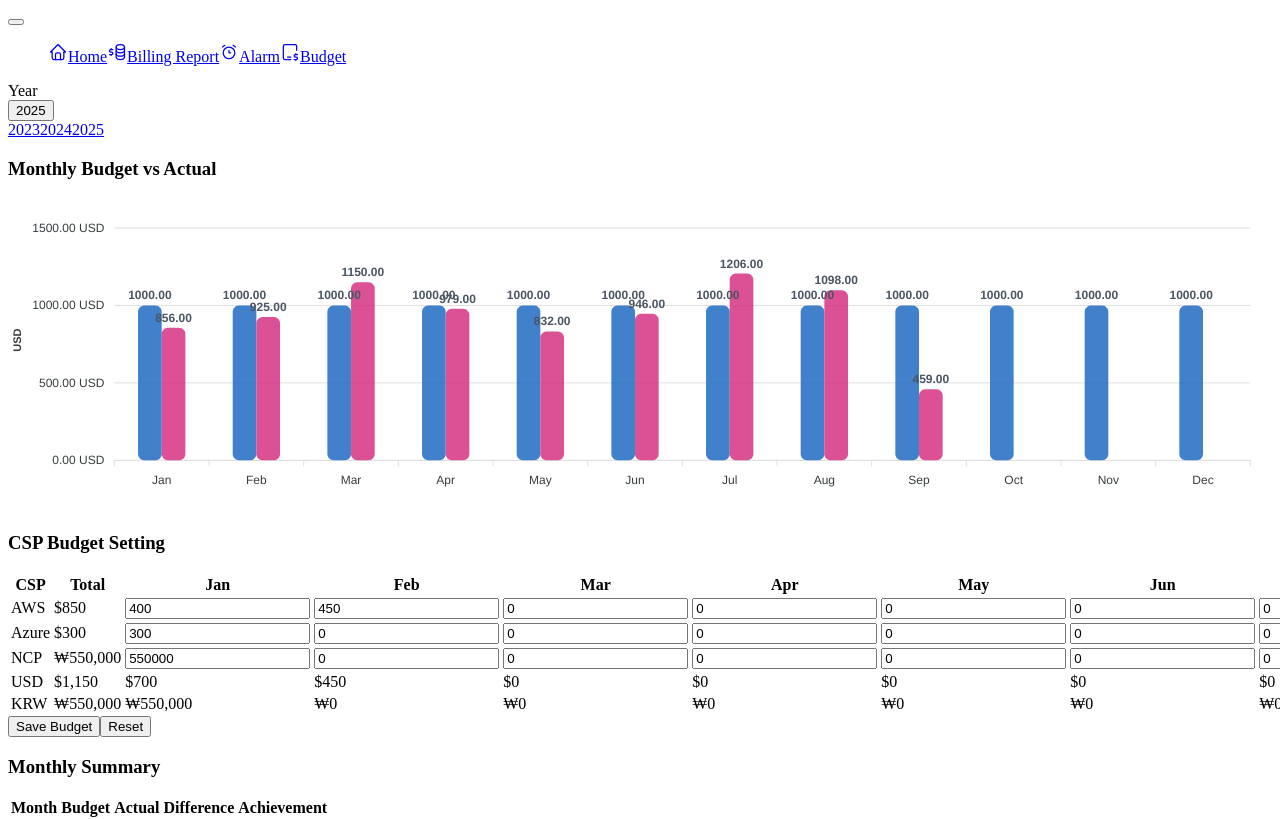
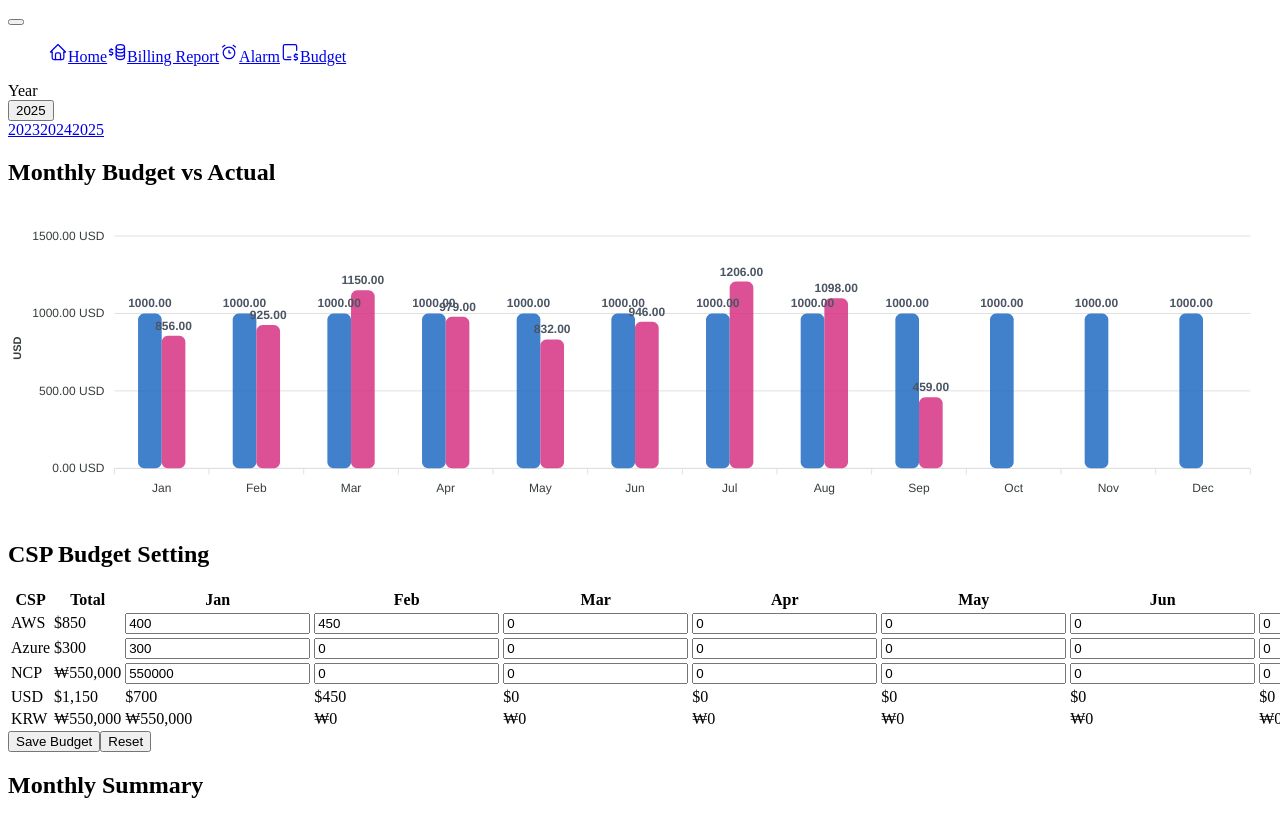
Before and after one commit to ddihn/mcmp-temp, a React (Vite) app: page /budget in a window 1280 px wide. Shown: the top 819 px of the page. Built offline with nearby package versions, Linux system fonts and the light colour scheme.

Commit message:
style(budget): card의title size 변경

```diff
--- a/src/pages/budget/components/BudgetComparisonCard.jsx
+++ b/src/pages/budget/components/BudgetComparisonCard.jsx
@@ -1,19 +1,19 @@
 import Card from "@/components/common/card/Card";
 import BarChart from "@/components/common/chart/BarChart";
 
-export default function BudgetComparisonCard({ data, currency = 'USD' }) {
+export default function BudgetComparisonCard({ data, currency = "USD" }) {
   if (!data) return null;
 
   const chartSeries = [
     { name: "Budget", data: data.budget },
-    { name: "Actual", data: data.actual }
+    { name: "Actual", data: data.actual },
   ];
 
-  const currencySymbol = currency === 'USD' ? '$' : '₩';
-  const yAxisTitle = currency === 'USD' ? 'USD' : 'KRW';
+  const currencySymbol = currency === "USD" ? "$" : "₩";
+  const yAxisTitle = currency === "USD" ? "USD" : "KRW";
 
   return (
-    <Card title="Monthly Budget vs Actual">
+    <Card title="Monthly Budget vs Actual" titleSize={2}>
       <BarChart
         series={chartSeries}
         categories={data.categories}
--- a/src/pages/budget/components/CSPBudgetSettingCard.jsx
+++ b/src/pages/budget/components/CSPBudgetSettingCard.jsx
@@ -45,7 +45,7 @@ export default function CSPBudgetSettingCard({
   };
 
   return (
-    <Card title="CSP Budget Setting">
+    <Card title="CSP Budget Setting" titleSize={2}>
       <div className="table-responsive">
         <table className="table table-bordered">
           <thead>
--- a/src/pages/budget/components/MonthlySummaryCard.jsx
+++ b/src/pages/budget/components/MonthlySummaryCard.jsx
@@ -13,7 +13,7 @@ export default function MonthlySummaryCard({ data, currency = "USD" }) {
   };
 
   return (
-    <Card title="Monthly Summary">
+    <Card title="Monthly Summary" titleSize={2}>
       <div className="table-responsive">
         <table className="table table-bordered">
           <thead>
```
Also changed, not shown: 1 other file (tests, documents, lock files or other folders).
